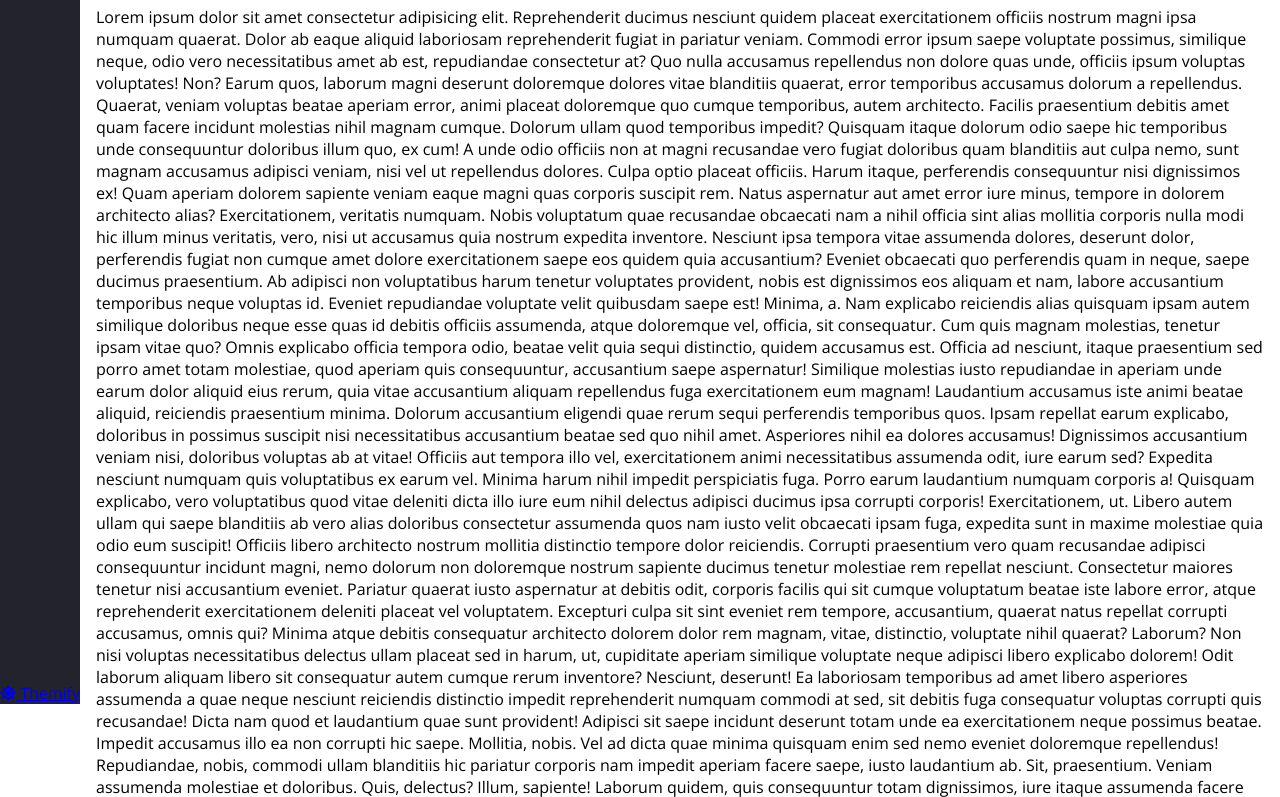
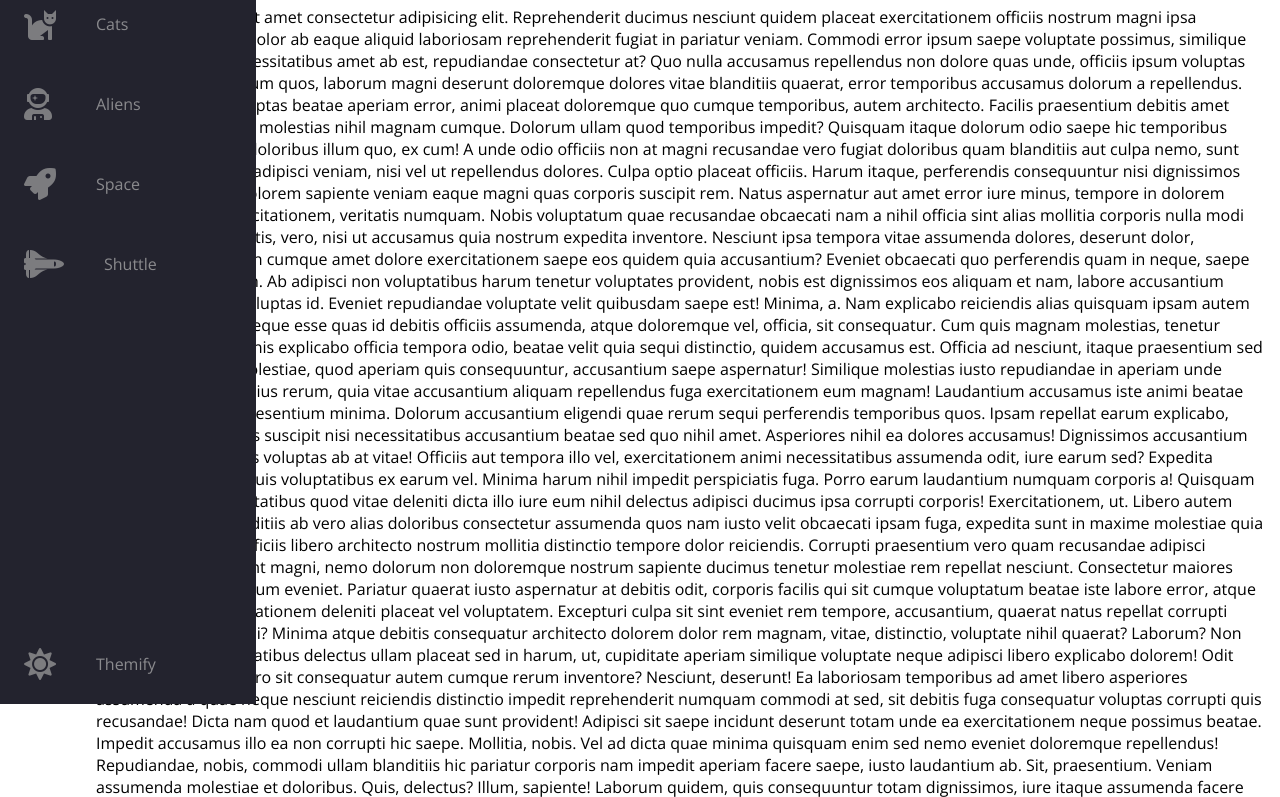
Before and after one commit to isrameve/navbar, a plain HTML site: page index.html in a window 1280 px wide. Shown: the part 96-893 px from the top of the page. Drawn offline with nearby package versions, Linux system fonts and the light colour scheme.

Commit message:
init new proyect... just a navbar

```diff
--- a/index.html
+++ b/index.html
@@ -17,6 +17,9 @@
 <body>
   <nav class="navbar">
     <ul class="navbar-nav">
+      <li class="logo">
+        <a href="#" class="nav-link"></a>
+      </li>
       <li class="nav-item">
         <a href="#" class="nav-link">
           <i class="fas fa-cat"></i>
--- a/style.css
+++ b/style.css
@@ -30,6 +30,7 @@ main {
   height: 100vh;
   position: fixed;
   background-color: var(--bg-primary);
+  transition: width 200ms ease;
 }
 .navbar-nav {
   list-style: none;
@@ -46,3 +47,34 @@ main {
 .nav-item:last-child {
   margin-top: auto;
 }
+.nav-link {
+  display: flex;
+  align-items: center;
+  height: 5rem;
+  color: var(--text-primary);
+  text-decoration: none;
+  filter: grayscale(100%) opacity(0.7);
+  transition: filter,background-color 300ms ease;
+}
+.nav-link:hover {
+  filter: grayscale(0%) opacity(1);
+  background-color: var(--bg-secondary);
+}
+.link-text {
+  display: none;
+  margin-left: 1rem;
+}
+.nav-link i {
+  min-width: 2rem;
+  margin: 0 1.5rem;
+}
+.navbar:hover {
+  width: 16rem;
+}
+.navbar:hover .link-text {
+  display: block;
+}
+.fas {
+  color: #ff7eee;
+  font-size: 2rem;
+}
```
